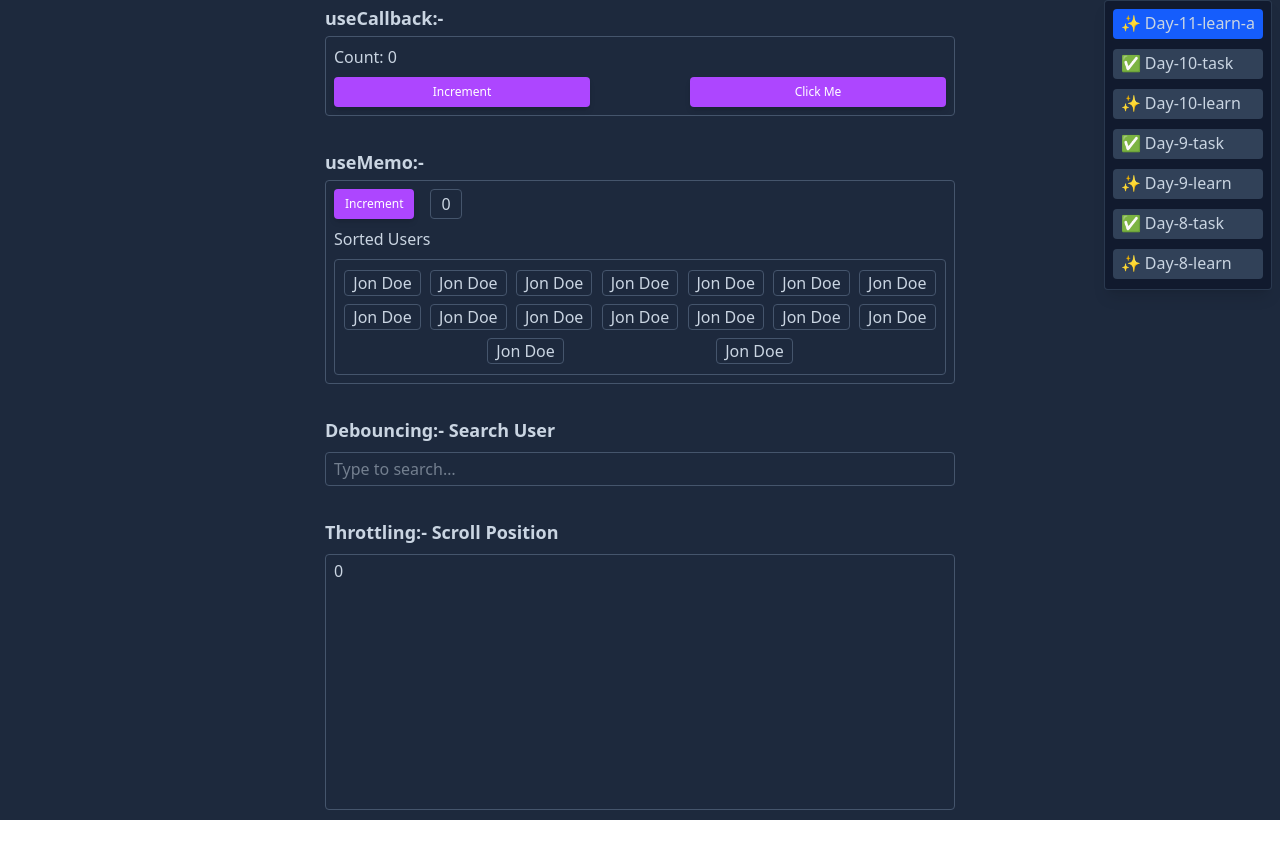
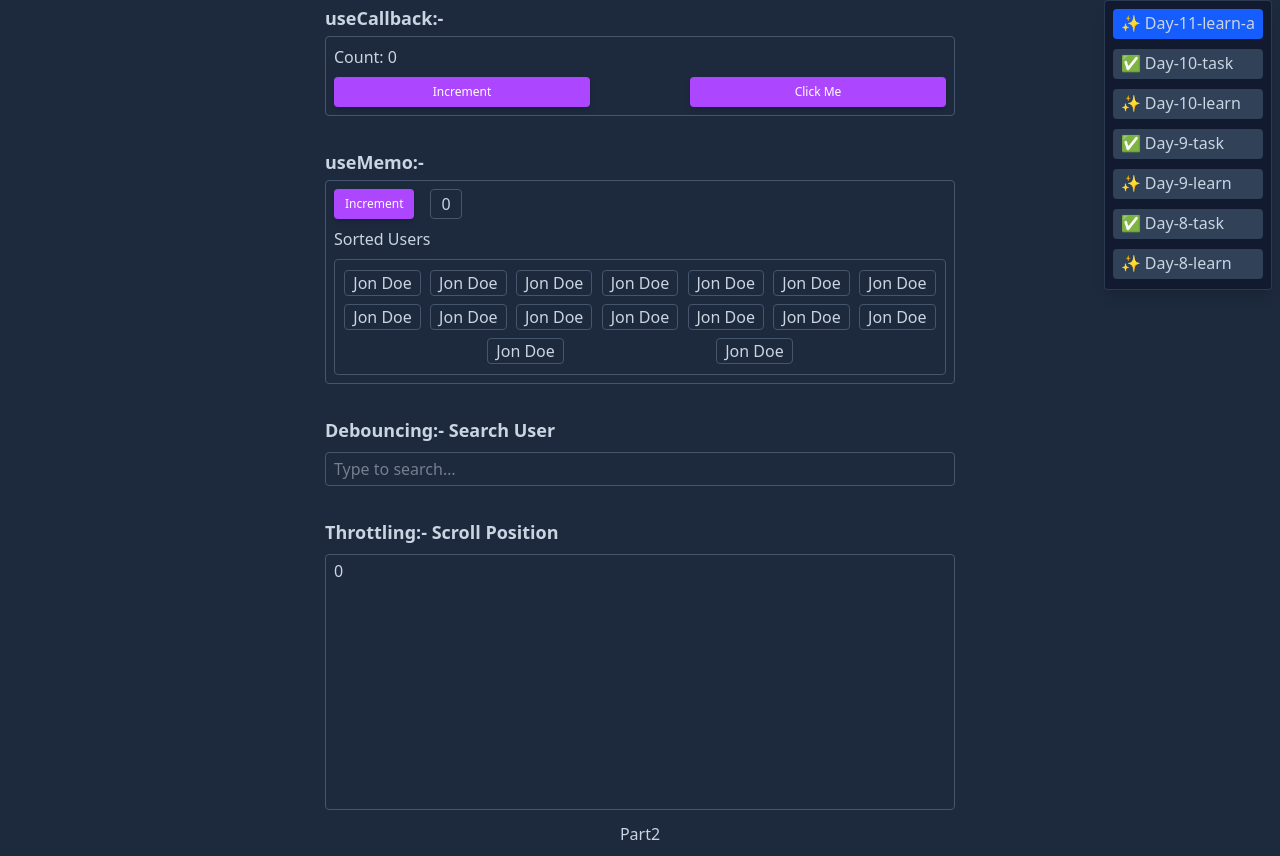
Before and after one commit to taiseen/react-design-patterns, a React (Vite) app: page / in a window 1280 px wide. Shown: the part 255-1111 px from the top of the page. Before the commit the page ends 1075 px from the top, so only its background shows below. Built offline with nearby package versions, Linux system fonts and the light colour scheme.

Commit message:
feat: [LEARN] performance-pattern - part-2 - v1

```diff
--- a/src/11-performance/learn/index.jsx
+++ b/src/11-performance/learn/index.jsx
@@ -1,9 +1,12 @@
 import Part1 from "./part1";
+import Part2 from "./part2";
 
 const PerformanceLearn = () => {
   return (
     <div className="flex flex-col items-center m-2 space-y-3">
       <Part1 />
+
+      <Part2 />
     </div>
   );
 };
--- /dev/null
+++ b/src/11-performance/learn/part2/index.jsx
@@ -0,0 +1,9 @@
+import React from 'react'
+
+const Part2 = () => {
+  return (
+    <div>Part2</div>
+  )
+}
+
+export default Part2
```
Also changed, not shown: src/11-performance/learn/part2/README.md (added).
